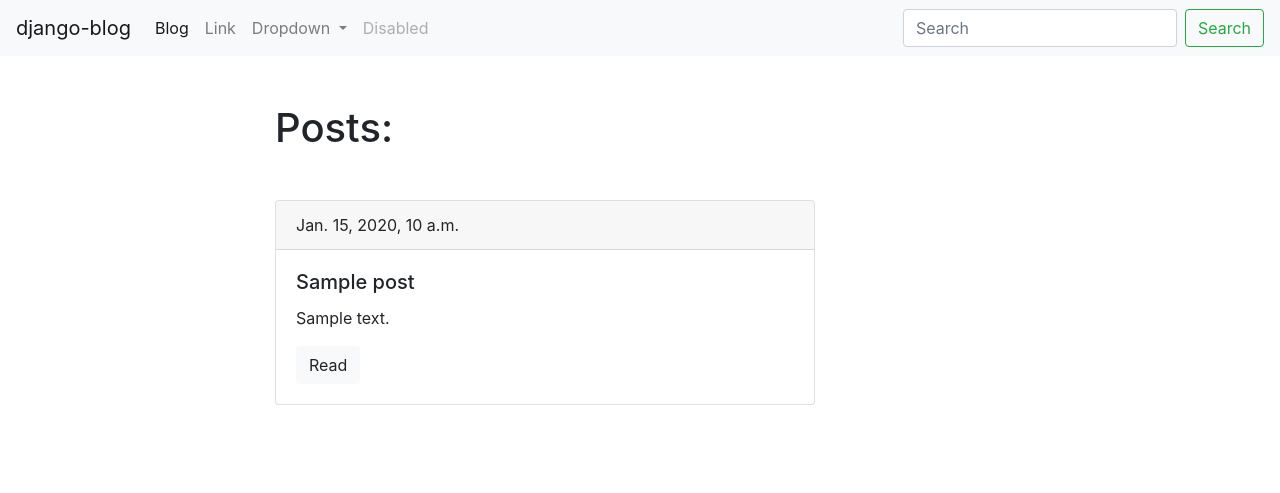
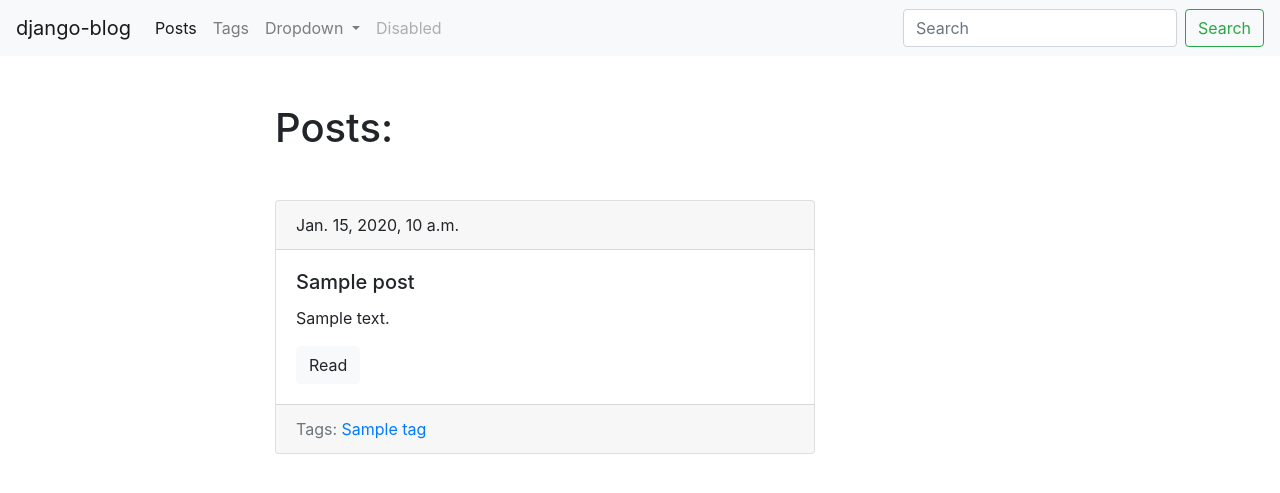
Before and after one commit to dreamcastjk/django-blog, a Django app: page /blog/ in a window 1280 px wide. Shown: the top 493 px of the page. Run offline with Django 3.2, Linux system fonts and the light colour scheme; tables that the repository leaves empty hold one stand-in row (values such as "Sample post"); some libraries are stand-ins or nearby versions.

Commit message:
tags model for post, templates for tag

```diff
--- a/blog/models.py
+++ b/blog/models.py
@@ -6,6 +6,7 @@ class Post(models.Model):
     title = models.CharField(max_length=150, db_index=True)
     slug = models.SlugField(max_length=150, unique=True)
     body = models.TextField(blank=True, db_index=True)
+    tags = models.ManyToManyField('Tag', blank=True, related_name='posts')
     date_pub = models.DateTimeField(auto_now_add=True)
 
     # генерит ссылку через name заданный в url
@@ -14,3 +15,14 @@ class Post(models.Model):
 
     def __str__(self):
         return f"{self.title}"
+
+
+class Tag(models.Model):
+    title = models.CharField(max_length=50)
+    slug = models.SlugField(max_length=50, unique=True)
+
+    def get_absolute_url(self):
+        return reverse('tag_detail_url', kwargs={'slug': self.slug})
+
+    def __str__(self):
+        return f"{self.title}"
--- a/blog/templates/blog/includes/post_card_template.html
+++ b/blog/templates/blog/includes/post_card_template.html
@@ -1,10 +1,17 @@
-<!DOCTYPE html>
-<html lang="en">
-<head>
-    <meta charset="UTF-8">
-    <title>$Title$</title>
-</head>
-<body>
-$END$
-</body>
-</html>
+<div class="card mb-4">
+    <div class="card-header">
+        {{ post.date_pub }}
+    </div>
+    <div class="card-body">
+        <h5 class="card-title">{{ post.title }}</h5>
+        <p class="card-text">{{ post.body|truncatewords:15 }}</p>
+        <a href="{{ post.get_absolute_url }}" class="btn btn-light">Read</a>
+    </div>
+    <div class="card-footer text-muted">
+        Tags:
+        {% for tag in post.tags.all %}
+            <a href="{{ tag.get_absolute_url }}">{{ tag.title }}</a>
+        {% endfor %}
+
+    </div>
+</div>
--- a/blog/templates/blog/index.html
+++ b/blog/templates/blog/index.html
@@ -7,17 +7,6 @@
 {% block content %}
     <h1 class="mb-5">Posts:</h1>
     {% for post in posts %}
-
-        <div class="card mb-4">
-            <div class="card-header">
-                {{ post.date_pub }}
-            </div>
-            <div class="card-body">
-                <h5 class="card-title">{{ post.title }}</h5>
-                <p class="card-text">{{ post.body|truncatewords:15 }}</p>
-                <a href="{{ post.get_absolute_url }}" class="btn btn-light">Read</a>
-            </div>
-        </div>
-
+        {% include 'blog/includes/post_card_template.html' %}
     {% endfor %}
 {% endblock %}
--- a/blog/urls.py
+++ b/blog/urls.py
@@ -3,5 +3,7 @@ from .views import *
 
 urlpatterns = [
     path('', post_list, name='posts_list_url'),
-    path('post/<str:slug>/', post_detail, name='post_detail_url')
+    path('post/<str:slug>/', post_detail, name='post_detail_url'),
+    path('tags/', tags_list, name='tags_list_url'),
+    path('tag/<str:slug>', tag_detail, name='tag_detail_url')
 ]
--- a/blog/views.py
+++ b/blog/views.py
@@ -3,7 +3,7 @@ from django.http import HttpResponse
 
 
 # Create your views here.
-from blog.models import Post
+from blog.models import Post, Tag
 
 
 def post_list(request):
@@ -14,3 +14,13 @@ def post_list(request):
 def post_detail(request, slug):
     post = Post.objects.get(slug__iexact=slug)
     return render(request, 'blog/post_detail.html', context={'post': post})
+
+
+def tags_list(request):
+    tags = Tag.objects.all()
+    return render(request, 'blog/tags_list.html', context={'tags': tags})
+
+
+def tag_detail(request, slug):
+    tag = Tag.objects.get(slug__iexact=slug)
+    return render(request, 'blog/tag_detail.html', context={'tag': tag})
--- a/templates/base.html
+++ b/templates/base.html
@@ -21,10 +21,10 @@
     <div class="collapse navbar-collapse" id="navbarSupportedContent">
         <ul class="navbar-nav mr-auto">
             <li class="nav-item active">
-                <a class="nav-link" href="{% url 'posts_list_url' %}">Blog</a>
+                <a class="nav-link" href="{% url 'posts_list_url' %}">Posts</a>
             </li>
             <li class="nav-item">
-                <a class="nav-link" href="#">Link</a>
+                <a class="nav-link" href="{% url 'tags_list_url' %}">Tags</a>
             </li>
             <li class="nav-item dropdown">
                 <a class="nav-link dropdown-toggle" href="#" id="navbarDropdown" role="button" data-toggle="dropdown"
```
Also changed, not shown: blog/templates/blog/tag_detail.html (+16 -10 lines), blog/templates/blog/tags_list.html (+14 -10 lines), 1 other file.
